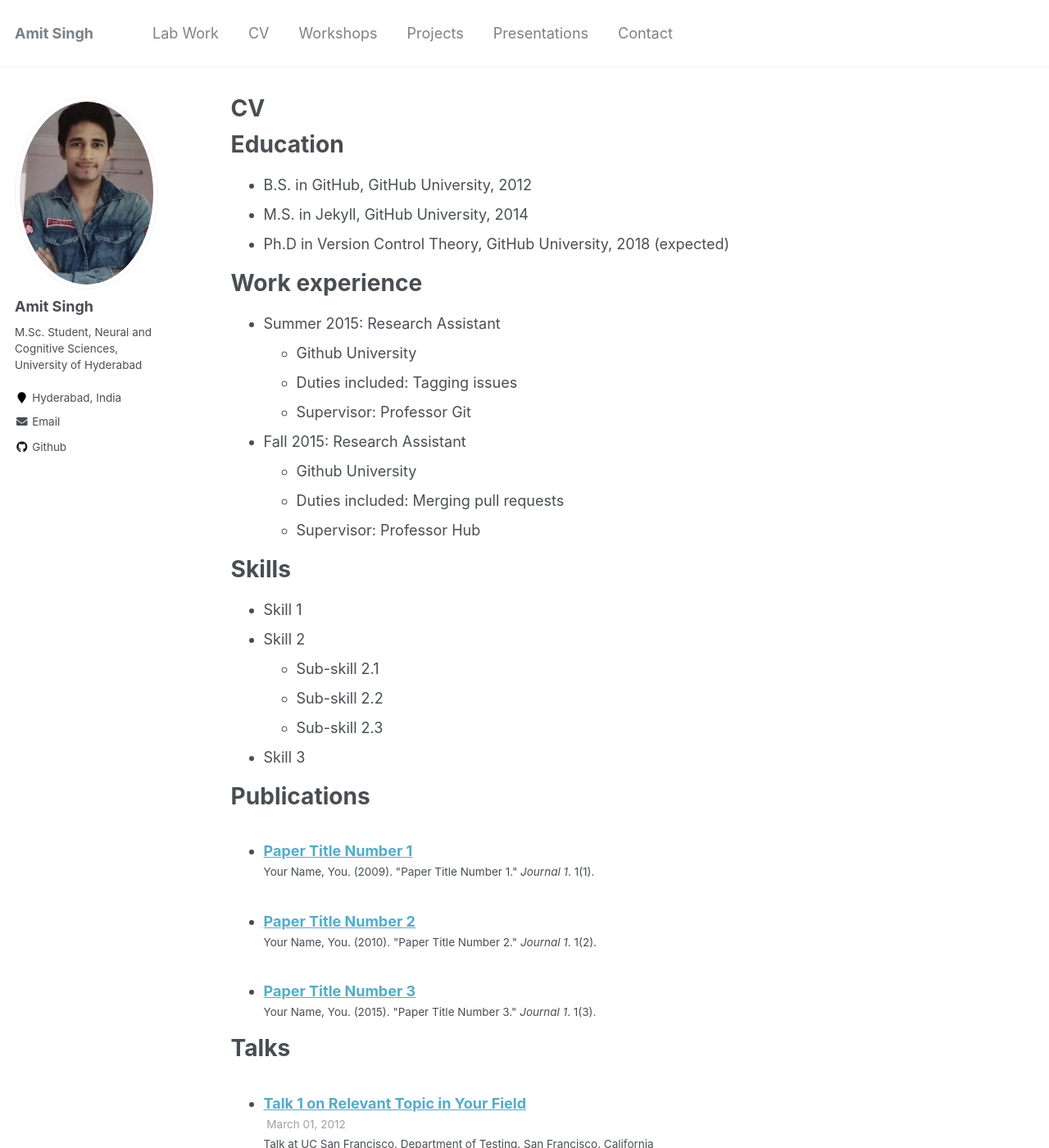
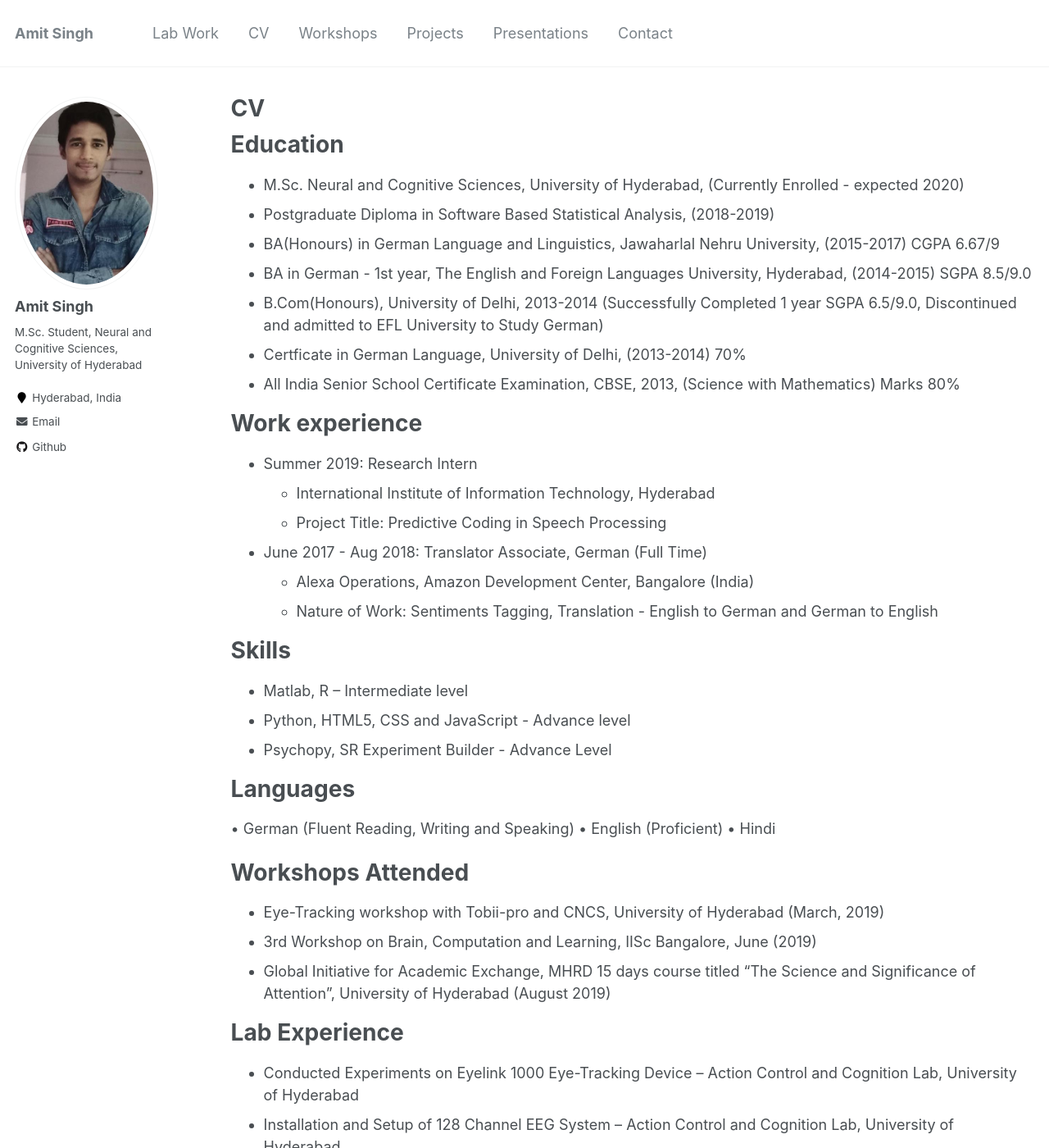
Before and after one commit to amits1ngh/amits1ngh.github.io, a Jekyll site: the page built from _pages/cv.md, in a window 1280 px wide and 1400 px high. Shown: the whole window at 82% size. Built offline with Jekyll 4.4.1, drawn with Linux system fonts in a browser that asks for light colours; some of the changed text lies outside the part shown.

Commit message:
Update cv.md

```diff
--- a/_pages/cv.md
+++ b/_pages/cv.md
@@ -11,49 +11,62 @@ redirect_from:
 
 Education
 ======
-* B.S. in GitHub, GitHub University, 2012
-* M.S. in Jekyll, GitHub University, 2014
-* Ph.D in Version Control Theory, GitHub University, 2018 (expected)
+* M.Sc. Neural and Cognitive Sciences, University of Hyderabad, (Currently Enrolled - expected 2020)
+* Postgraduate Diploma in Software Based Statistical Analysis, (2018-2019)
+* BA(Honours) in German Language and Linguistics, Jawaharlal Nehru University, (2015-2017) CGPA 6.67/9
+* BA in German - 1st year, The English and Foreign Languages University, Hyderabad, (2014-2015) SGPA 8.5/9.0
+* B.Com(Honours), University of Delhi, 2013-2014 (Successfully Completed 1 year SGPA 6.5/9.0, Discontinued and admitted to EFL University to Study German)
+* Certficate in German Language, University of Delhi, (2013-2014) 70%
+* All India Senior School Certificate Examination, CBSE, 2013, (Science with Mathematics) Marks 80%
 
 Work experience
 ======
-* Summer 2015: Research Assistant
-  * Github University
-  * Duties included: Tagging issues
-  * Supervisor: Professor Git
+* Summer 2019: Research Intern
+  * International Institute of Information Technology, Hyderabad
+  * Project Title: Predictive Coding in Speech Processing
 
-* Fall 2015: Research Assistant
-  * Github University
-  * Duties included: Merging pull requests
-  * Supervisor: Professor Hub
+* June 2017 - Aug 2018: Translator Associate, German (Full Time)
+  * Alexa Operations, Amazon Development Center, Bangalore (India)
+  * Nature of Work: Sentiments Tagging, Translation - English to German and German to English
 
 Skills
 ======
-* Skill 1
-* Skill 2
-  * Sub-skill 2.1
-  * Sub-skill 2.2
-  * Sub-skill 2.3
-* Skill 3
+* Matlab, R – Intermediate level
+* Python, HTML5, CSS and JavaScript - Advance level
+* Psychopy, SR Experiment Builder - Advance Level
 
-Publications
+Languages
+=========
+• German (Fluent Reading, Writing and Speaking)
+• English (Proficient)
+• Hindi
+
+Workshops Attended
 ======
-  <ul>{% for post in site.publications %}
-    {% include archive-single-cv.html %}
-  {% endfor %}</ul>
+* Eye-Tracking workshop with Tobii-pro and CNCS, University of Hyderabad (March, 2019)
+* 3rd Workshop on Brain, Computation and Learning, IISc Bangalore, June (2019)
+* Global Initiative for Academic Exchange, MHRD 15 days course titled “The Science and Significance of
+  Attention”, University of Hyderabad (August 2019)
 
-Talks
+Lab Experience
 ======
-  <ul>{% for post in site.talks %}
-    {% include archive-single-talk-cv.html %}
-  {% endfor %}</ul>
+* Conducted Experiments on Eyelink 1000 Eye-Tracking Device – Action Control and Cognition Lab, University of Hyderabad
+* Installation and Setup of 128 Channel EEG System – Action Control and Cognition Lab, University of Hyderabad
+* Extracellular ERG recording and PR Conditioning in Honeybees.
+* Intracellular Recording using Glass Electrodes.
 
-Teaching
+<!-- <--Additional Skills-->
+
+Research Project
+================
+Translation Frequency constraints language non-selective activation under working memory load and task-demands.(Ongoing)
+In this study I ask, what are the additional constraints apart from the working memory which influences the unconscious parallel activation of the non-selective language in bilinguals.
+
+Positions of Responsibilities
 ======
-  <ul>{% for post in site.teaching %}
-    {% include archive-single-cv.html %}
-  {% endfor %}</ul>
+* Convenor, JNU Dance Club, 2016-2017
+* Representative, School of Language, Literature and Cultural Studies, JNU (2015-2016)
 
-Service and leadership
-======
-* Currently signed in to 43 different slack teams
+
+
+<!-- [Click here to download Curriculum Vitae [PDF]](http://lantaoyu.github.io/files/lantaoyu_cv.pdf) -->
```
